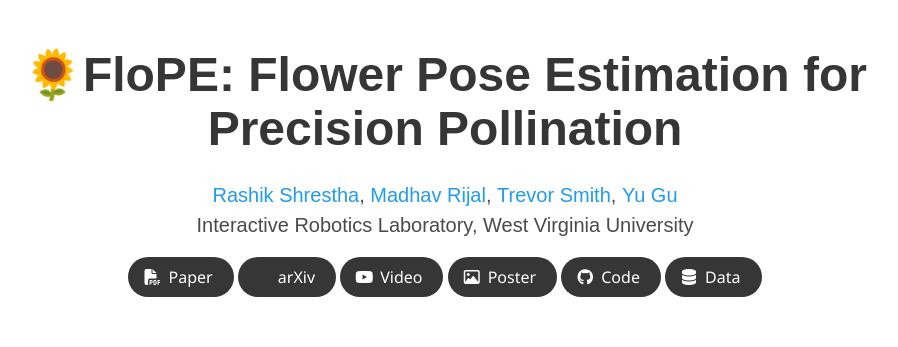
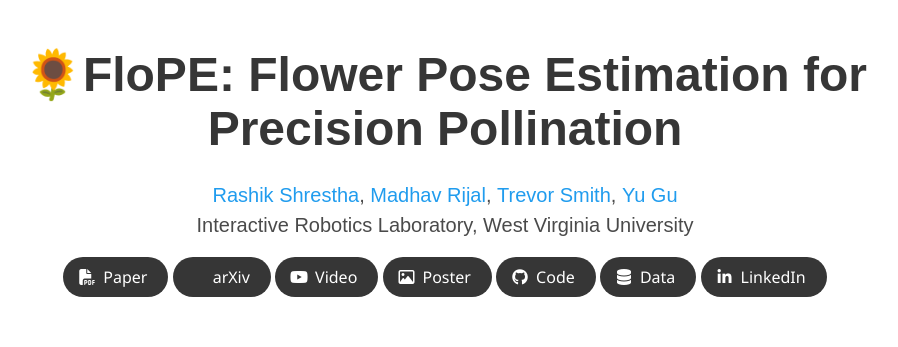
Before and after one commit to wvu-irl/flope-irl, a plain HTML site: page index.html in a window 1280 px wide. Shown: the top 347 px of the page, without its empty margins (195-1093 px from the left). Drawn offline with nearby package versions, Linux system fonts and the light colour scheme; some icons are missing; a web font is replaced by a local one.

Commit message:
linked in added

```diff
--- a/index.html
+++ b/index.html
@@ -123,6 +123,18 @@
                     </span>
                     <span>Data</span>
                   </a>
+                </span>
+                <!-- LinkedIn Link. -->
+                <span class="link-block">
+                  <a href="https://www.linkedin.com/posts/wvuirl_estimating-the-flower-orientations-has-been-activity-7307771533341470721-CeJ7?utm_source=share&utm_medium=member_desktop&rcm=ACoAACnjKuQBG9g-a7j4Z4oITftILjq4J9bkZn8"
+                    class="external-link button is-normal is-rounded is-dark">
+                    <span class="icon">
+                      <i class="fab fa-linkedin-in"></i>
+                    </span>
+                    <span>LinkedIn</span>
+                  </a>
+                </span>
+                <!-- LinkedIn Link. -->
               </div>
 
             </div>
@@ -179,7 +191,7 @@
         </div>
       </div>
 
-      <!-- Paper video. -->
+      <!-- Pose Annotator tool -->
       <div class="columns is-centered has-text-centered">
         <div class="column is-four-fifths">
           <h2 class="title is-3">FloPE Pose Annotator</h2>
```
